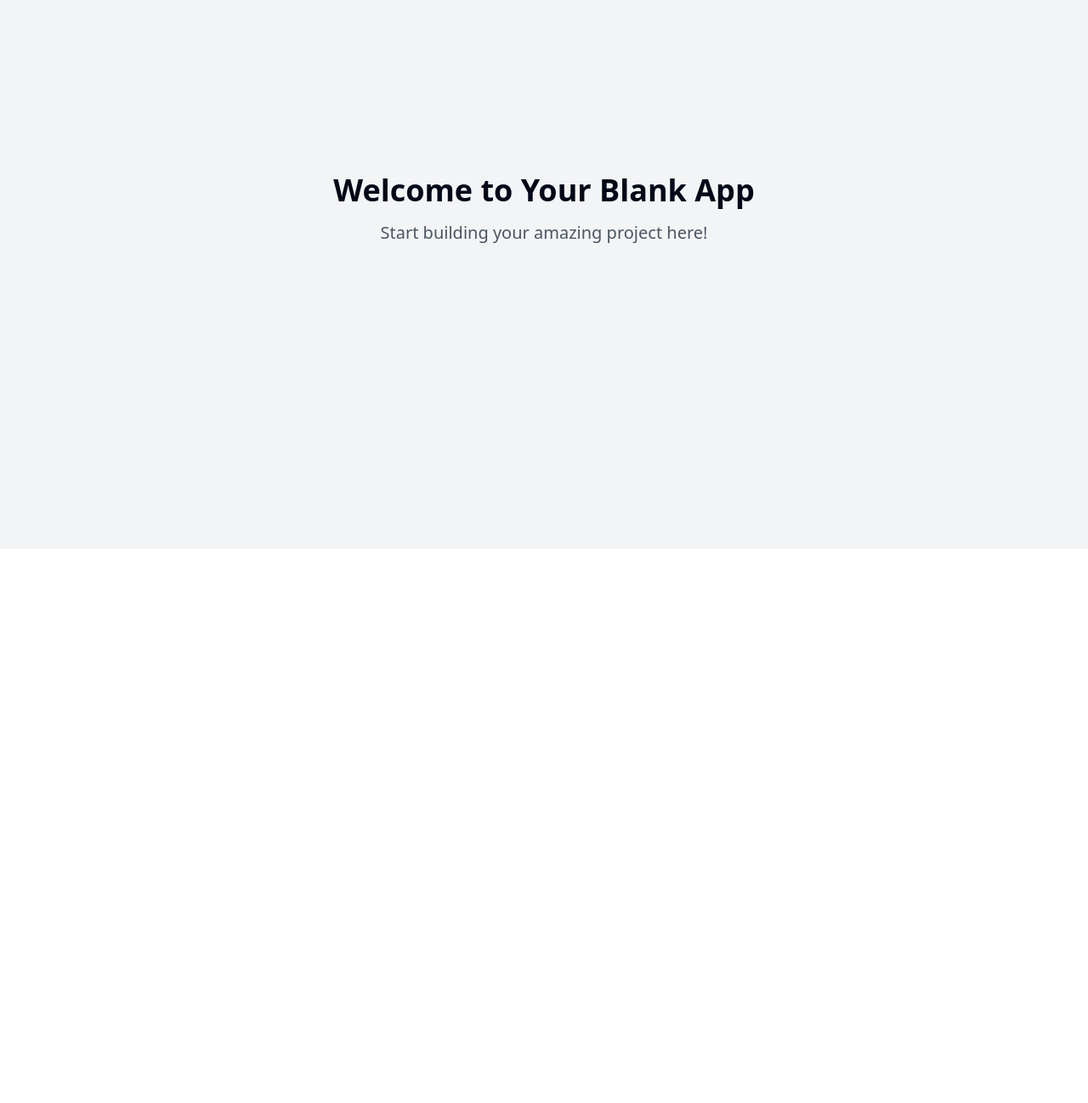
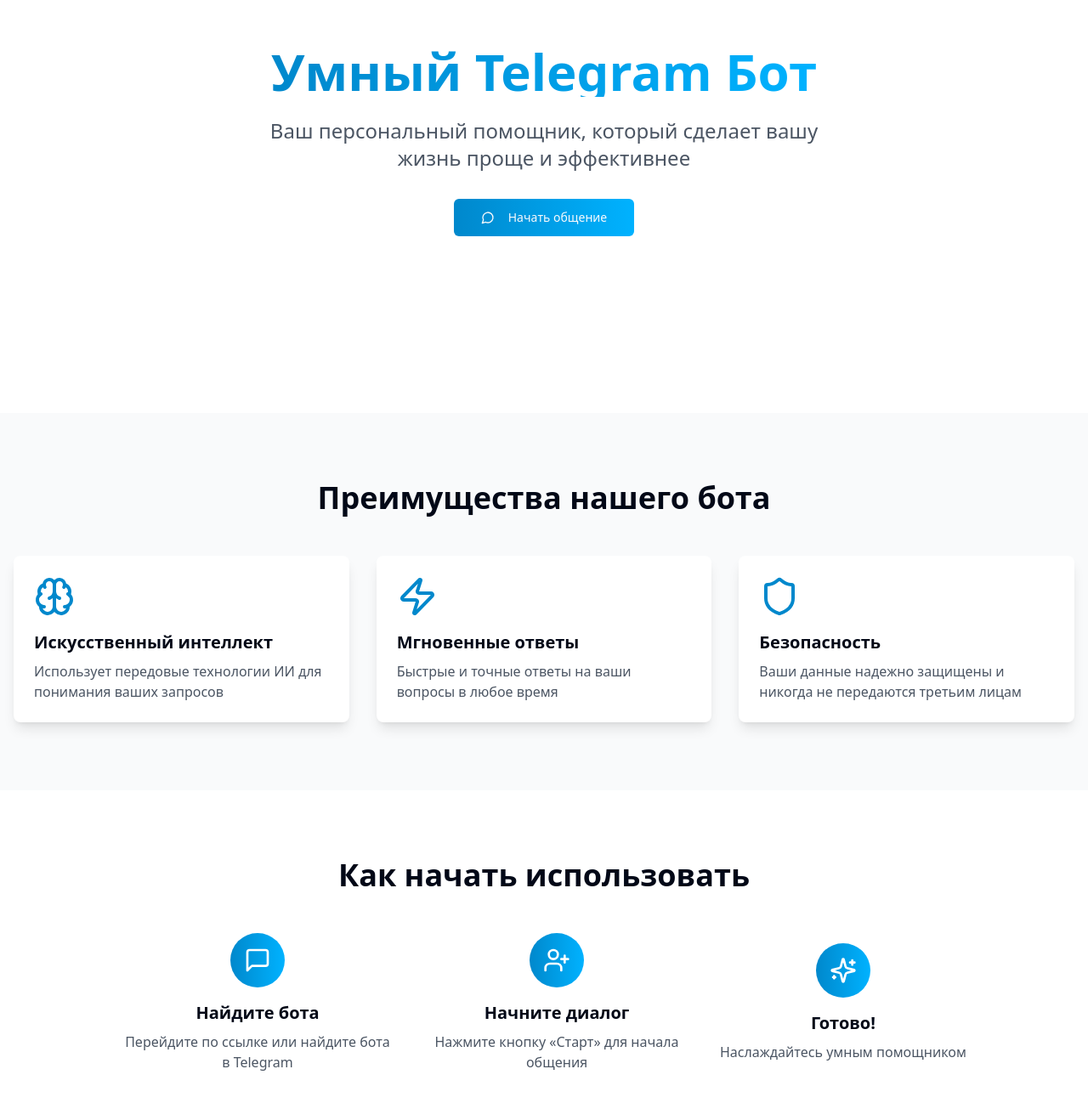
Before and after one commit to 1whyguy/smart-bot-creator-59, a React (Vite) app: page / in a window 1280 px wide. Shown: the part 154-1452 px from the top of the page at 85% size. Before the commit the page ends 800 px from the top, so only its background shows below. Built offline with nearby package versions, Linux system fonts and the light colour scheme.

Commit message:
Create website for Telegram bot
Implemented a new website for the project, focusing on a smart Telegram bot.
[skip gpt_engineer]

```diff
--- /dev/null
+++ b/src/components/Features.tsx
@@ -0,0 +1,44 @@
+import { Brain, Zap, Shield } from "lucide-react";
+
+const features = [
+  {
+    icon: Brain,
+    title: "Искусственный интеллект",
+    description: "Использует передовые технологии ИИ для понимания ваших запросов",
+  },
+  {
+    icon: Zap,
+    title: "Мгновенные ответы",
+    description: "Быстрые и точные ответы на ваши вопросы в любое время",
+  },
+  {
+    icon: Shield,
+    title: "Безопасность",
+    description: "Ваши данные надежно защищены и никогда не передаются третьим лицам",
+  },
+];
+
+export const Features = () => {
+  return (
+    <div className="py-20 bg-gray-50">
+      <div className="container mx-auto px-4">
+        <h2 className="text-3xl md:text-4xl font-bold text-center mb-12">
+          Преимущества нашего бота
+        </h2>
+        <div className="grid grid-cols-1 md:grid-cols-3 gap-8">
+          {features.map((feature, index) => (
+            <div
+              key={index}
+              className="p-6 bg-white rounded-lg shadow-lg hover:shadow-xl transition-shadow animate-fade-up"
+              style={{ animationDelay: `${index * 200}ms` }}
+            >
+              <feature.icon className="w-12 h-12 text-telegram-primary mb-4" />
+              <h3 className="text-xl font-semibold mb-2">{feature.title}</h3>
+              <p className="text-gray-600">{feature.description}</p>
+            </div>
+          ))}
+        </div>
+      </div>
+    </div>
+  );
+};
--- /dev/null
+++ b/src/components/Hero.tsx
@@ -0,0 +1,23 @@
+import { MessageCircle } from "lucide-react";
+import { Button } from "@/components/ui/button";
+
+export const Hero = () => {
+  return (
+    <div className="min-h-[80vh] flex flex-col items-center justify-center px-4 animate-fade-up">
+      <h1 className="text-4xl md:text-6xl font-bold text-center mb-6 bg-gradient-to-r from-telegram-primary to-telegram-secondary bg-clip-text text-transparent">
+        Умный Telegram Бот
+      </h1>
+      <p className="text-xl md:text-2xl text-gray-600 text-center max-w-2xl mb-8">
+        Ваш персональный помощник, который сделает вашу жизнь проще и эффективнее
+      </p>
+      <Button
+        size="lg"
+        className="bg-gradient-to-r from-telegram-primary to-telegram-secondary hover:opacity-90 transition-opacity"
+        onClick={() => window.open("https://t.me/your_bot_username", "_blank")}
+      >
+        <MessageCircle className="mr-2" />
+        Начать общение
+      </Button>
+    </div>
+  );
+};
--- /dev/null
+++ b/src/components/HowToStart.tsx
@@ -0,0 +1,46 @@
+import { MessageSquare, UserPlus, Sparkles } from "lucide-react";
+
+const steps = [
+  {
+    icon: MessageSquare,
+    title: "Найдите бота",
+    description: "Перейдите по ссылке или найдите бота в Telegram",
+  },
+  {
+    icon: UserPlus,
+    title: "Начните диалог",
+    description: "Нажмите кнопку «Старт» для начала общения",
+  },
+  {
+    icon: Sparkles,
+    title: "Готово!",
+    description: "Наслаждайтесь умным помощником",
+  },
+];
+
+export const HowToStart = () => {
+  return (
+    <div className="py-20">
+      <div className="container mx-auto px-4">
+        <h2 className="text-3xl md:text-4xl font-bold text-center mb-12">
+          Как начать использовать
+        </h2>
+        <div className="flex flex-col md:flex-row justify-center items-center gap-8">
+          {steps.map((step, index) => (
+            <div
+              key={index}
+              className="flex flex-col items-center text-center max-w-xs animate-fade-up"
+              style={{ animationDelay: `${index * 200}ms` }}
+            >
+              <div className="w-16 h-16 bg-gradient-to-r from-telegram-primary to-telegram-secondary rounded-full flex items-center justify-center mb-4">
+                <step.icon className="w-8 h-8 text-white" />
+              </div>
+              <h3 className="text-xl font-semibold mb-2">{step.title}</h3>
+              <p className="text-gray-600">{step.description}</p>
+            </div>
+          ))}
+        </div>
+      </div>
+    </div>
+  );
+};
--- a/src/pages/Index.tsx
+++ b/src/pages/Index.tsx
@@ -1,12 +1,13 @@
-// Update this page (the content is just a fallback if you fail to update the page)
+import { Hero } from "@/components/Hero";
+import { Features } from "@/components/Features";
+import { HowToStart } from "@/components/HowToStart";
 
 const Index = () => {
   return (
-    <div className="min-h-screen flex items-center justify-center bg-gray-100">
-      <div className="text-center">
-        <h1 className="text-4xl font-bold mb-4">Welcome to Your Blank App</h1>
-        <p className="text-xl text-gray-600">Start building your amazing project here!</p>
-      </div>
+    <div className="min-h-screen">
+      <Hero />
+      <Features />
+      <HowToStart />
     </div>
   );
 };
--- a/tailwind.config.ts
+++ b/tailwind.config.ts
@@ -12,85 +12,67 @@ export default {
   theme: {
     container: {
       center: true,
-			padding: '2rem',
+      padding: "2rem",
       screens: {
-				'2xl': '1400px'
-			}
+        "2xl": "1400px",
+      },
     },
     extend: {
       colors: {
-				border: 'hsl(var(--border))',
-				input: 'hsl(var(--input))',
-				ring: 'hsl(var(--ring))',
-				background: 'hsl(var(--background))',
-				foreground: 'hsl(var(--foreground))',
+        telegram: {
+          primary: "#0088CC",
+          secondary: "#00B2FF",
+        },
+        border: "hsl(var(--border))",
+        input: "hsl(var(--input))",
+        ring: "hsl(var(--ring))",
+        background: "hsl(var(--background))",
+        foreground: "hsl(var(--foreground))",
         primary: {
-					DEFAULT: 'hsl(var(--primary))',
-					foreground: 'hsl(var(--primary-foreground))'
+          DEFAULT: "hsl(var(--primary))",
+          foreground: "hsl(var(--primary-foreground))",
         },
         secondary: {
-					DEFAULT: 'hsl(var(--secondary))',
-					foreground: 'hsl(var(--secondary-foreground))'
+          DEFAULT: "hsl(var(--secondary))",
+          foreground: "hsl(var(--secondary-foreground))",
         },
         destructive: {
-					DEFAULT: 'hsl(var(--destructive))',
-					foreground: 'hsl(var(--destructive-foreground))'
+          DEFAULT: "hsl(var(--destructive))",
+          foreground: "hsl(var(--destructive-foreground))",
         },
         muted: {
-					DEFAULT: 'hsl(var(--muted))',
-					foreground: 'hsl(var(--muted-foreground))'
+          DEFAULT: "hsl(var(--muted))",
+          foreground: "hsl(var(--muted-foreground))",
         },
         accent: {
-					DEFAULT: 'hsl(var(--accent))',
-					foreground: 'hsl(var(--accent-foreground))'
+          DEFAULT: "hsl(var(--accent))",
+          foreground: "hsl(var(--accent-foreground))",
         },
         popover: {
-					DEFAULT: 'hsl(var(--popover))',
-					foreground: 'hsl(var(--popover-foreground))'
+          DEFAULT: "hsl(var(--popover))",
+          foreground: "hsl(var(--popover-foreground))",
         },
         card: {
-					DEFAULT: 'hsl(var(--card))',
-					foreground: 'hsl(var(--card-foreground))'
+          DEFAULT: "hsl(var(--card))",
+          foreground: "hsl(var(--card-foreground))",
         },
-				sidebar: {
-					DEFAULT: 'hsl(var(--sidebar-background))',
-					foreground: 'hsl(var(--sidebar-foreground))',
-					primary: 'hsl(var(--sidebar-primary))',
-					'primary-foreground': 'hsl(var(--sidebar-primary-foreground))',
-					accent: 'hsl(var(--sidebar-accent))',
-					'accent-foreground': 'hsl(var(--sidebar-accent-foreground))',
-					border: 'hsl(var(--sidebar-border))',
-					ring: 'hsl(var(--sidebar-ring))'
-				}
-			},
-			borderRadius: {
-				lg: 'var(--radius)',
-				md: 'calc(var(--radius) - 2px)',
-				sm: 'calc(var(--radius) - 4px)'
       },
       keyframes: {
-				'accordion-down': {
-					from: {
-						height: '0'
+        "fade-up": {
+          "0%": {
+            opacity: "0",
+            transform: "translateY(10px)",
           },
-					to: {
-						height: 'var(--radix-accordion-content-height)'
-					}
+          "100%": {
+            opacity: "1",
+            transform: "translateY(0)",
           },
-				'accordion-up': {
-					from: {
-						height: 'var(--radix-accordion-content-height)'
         },
-					to: {
-						height: '0'
-					}
-				}
       },
       animation: {
-				'accordion-down': 'accordion-down 0.2s ease-out',
-				'accordion-up': 'accordion-up 0.2s ease-out'
-			}
-		}
+        "fade-up": "fade-up 0.5s ease-out",
+      },
+    },
   },
   plugins: [require("tailwindcss-animate")],
 } satisfies Config;
```
Lines whose indentation alone changed are shown as unchanged.
